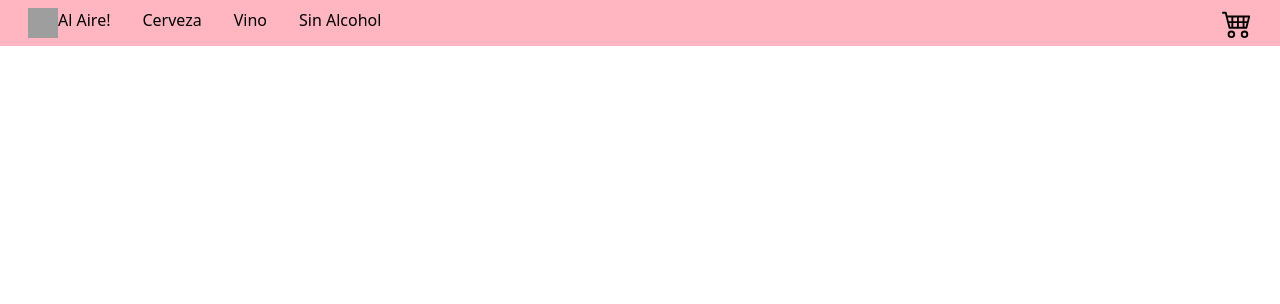
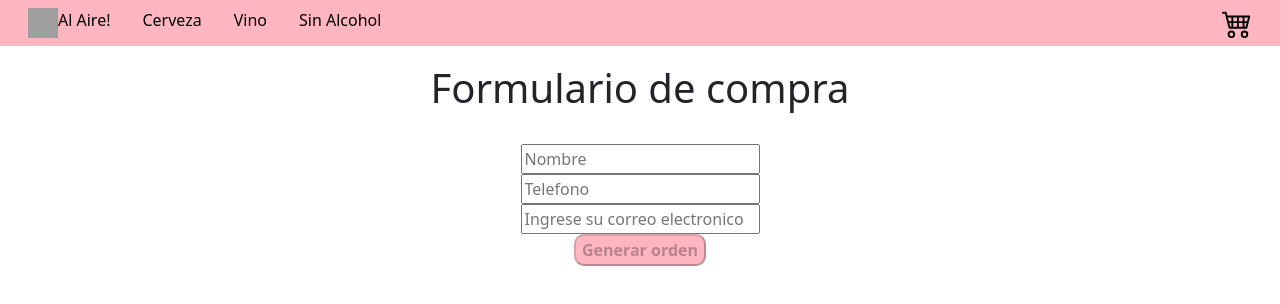
Before and after one commit to Janfisdel/fisdel-ecommerce, a React (Create React App) app: page /BuyerForm in a window 1280 px wide. Shown: the top 304 px of the page. Built offline with nearby package versions, Linux system fonts and the light colour scheme; grey boxes are pictures that could not be loaded.

Commit message:
creacion de formulario de compra

```diff
--- a/src/App.js
+++ b/src/App.js
@@ -3,6 +3,7 @@ import NavBar from './components/NavBar/NavBar';
 import ItemListContainer from './components/ItemListContainer/ItemListContainer';
 import ItemDetailContainer from './components/ItemDetailContainer/ItemDetailContainer';
 import Cart from './components/Cart/Cart'
+import BuyerForm from './components/BuyerForm/BuyerForm';
 import CartContextProvider from './context/CartContext';
 import './App.css';
 
@@ -32,7 +33,14 @@ function App() {
               <Route
                 exact
                 path="/cart"
-                element={<Cart />} />
+                element={<Cart />}
+              />
+              <Route
+                exact
+                path="/BuyerForm"
+                element={<BuyerForm/>}
+                />
+
             </Routes>
         </div>
     </BrowserRouter>
--- /dev/null
+++ b/src/components/BuyerForm/BuyerForm.css
@@ -0,0 +1,12 @@
+.form {
+    margin-top:2rem;
+}
+
+.buttonForm {
+    width: auto;
+  height: 2rem;
+  background-color: lightpink;
+  border-radius: 10px;
+  font-weight: bold;
+
+}
--- /dev/null
+++ b/src/components/BuyerForm/BuyerForm.js
@@ -0,0 +1,87 @@
+import React from 'react'
+import './BuyerForm.css';
+import {Link} from 'react-router-dom'
+import {addDoc, collection, getFirestore, Timestamp} from 'firebase/firestore'
+import { useState } from "react";
+import { useCartContext } from "../../context/CartContext"
+
+function BuyerForm() {
+    const {cartList, borrarCarrito, sumarPrecios} =useCartContext()
+
+
+
+    const [idOrder, setidOrder] = useState("")
+    const [dataForm, setDataForm] = useState({
+        name:"", phone:"", email:""
+    })
+
+    const handlerChange = (e)=>{
+         // console.log(e.target.name)
+         // console.log(e.target.value)
+         setDataForm({...dataForm,
+                     [e.target.name]:e.target.value})
+    }
+     console.log(dataForm)
+     //pasar esto a otro componente
+
+     const generarOrden = (e)=>{
+         e.preventDefault()
+
+        let order= {}
+         order.date = Timestamp.fromDate(new Date())
+         order.buyer= dataForm
+         order.total = sumarPrecios()
+
+         order.items = cartList.map( cartItem =>{
+             const id = cartItem.id;
+             const nombre = cartItem.nombre;
+             const precio = cartItem.precio * cartItem.cantidad
+
+             return {id, nombre, precio}
+         })
+
+
+         //Generar orden
+
+         const db = getFirestore()
+         const orderCollection = collection(db, 'orders')
+         addDoc(orderCollection, order)
+         .then(resp=>setidOrder(resp.id))
+         .catch(err=> console.log(err))
+         .finally(()=>{borrarCarrito()
+             setDataForm({name:"", phone:"", email:""})}
+                     )
+
+
+
+     }
+
+    return (
+        <div className ="container">
+            <h1>Formulario de compra</h1>
+
+            <form class="form" onSubmit={generarOrden}
+               onChange={handlerChange}>
+              <input type="text" name="name" placeholder="Nombre"  value={dataForm.name} required /> <br />
+              <input type="text" name="phone" placeholder="Telefono" value= {dataForm.phone} required /><br />
+              <input type="email" name="email" placeholder="Ingrese su correo electronico" value={dataForm.email} required /><br />
+
+           {cartList.length !== 0
+           ? <button class="buttonForm">Generar orden</button>
+            : <button class="buttonForm" disabled>Generar orden</button> }
+
+            {idOrder.length !== 0 && <> <p>Compra finalizada. La orden es {idOrder}</p>
+                                    <p><Link to="/" className="enlaceContinuar"> Realizar otra  compra </Link></p> </>}
+
+
+
+
+          </form>
+
+
+
+        </div>
+    )
+}
+
+export default BuyerForm
--- a/src/components/Cart/Cart.css
+++ b/src/components/Cart/Cart.css
@@ -1,3 +1,7 @@
+ li{
+   list-style: none;
+ }
+
  .eliminarItem{
   color:rgb(226, 135, 148);
   width: 2rem;
@@ -24,7 +28,7 @@
 }
 
 .button-vaciar {
-  width: 8rem;
+  width: auto;
   height: 2rem;
   background-color: lightpink;
   border-radius: 10px;
--- a/src/components/Cart/Cart.js
+++ b/src/components/Cart/Cart.js
@@ -3,12 +3,19 @@ import {Link} from 'react-router-dom'
 import './Cart.css';
 
 
+// import {addDoc, collection, getFirestore, Timestamp} from 'firebase/firestore'
+// import { useState } from "react";
+
 function Cart() {
    const {cartList, borrarCarrito, borrarItem, sumarCantidades, sumarPrecios} =useCartContext()
+
 
     return (
         <div className ="container">
           <h1>Carrito de compras</h1>
+
+            {/* este map tambien hacerlo en otro componente */}
+
           {cartList.map(prod=><li key={prod.id}>{prod.nombre} - {prod.cantidad} - ${prod.precio * prod.cantidad} -
                                                 <svg onClick={() => borrarItem(prod.id)} xmlns="http://www.w3.org/2000/svg" fill="currentColor" className="eliminarItem" viewBox="0 0 16 16">
                                                      <path d="M2.5 1a1 1 0 0 0-1 1v1a1 1 0 0 0 1 1H3v9a2 2 0 0 0 2 2h6a2 2 0 0 0 2-2V4h.5a1 1 0 0 0 1-1V2a1 1 0 0 0-1-1H10a1 1 0 0 0-1-1H7a1 1 0 0 0-1 1H2.5zm3 4a.5.5 0 0 1 .5.5v7a.5.5 0 0 1-1 0v-7a.5.5 0 0 1 .5-.5zM8 5a.5.5 0 0 1 .5.5v7a.5.5 0 0 1-1 0v-7A.5.5 0 0 1 8 5zm3 .5v7a.5.5 0 0 1-1 0v-7a.5.5 0 0 1 1 0z"/>
@@ -19,8 +26,8 @@ function Cart() {
                                  : <div><p>Cantidad total de productos: {sumarCantidades()}</p>
                                         <p> Precio total: ${sumarPrecios()}</p>
                                         <button className="button-vaciar" onClick={borrarCarrito}>Vaciar Carrito</button>
+                                        <Link to="/BuyerForm"><button className="button-vaciar" >Finalizar Compra</button></Link>
                                     </div>}
-
 
 
 
--- a/src/components/ItemDetail/ItemDetail.js
+++ b/src/components/ItemDetail/ItemDetail.js
@@ -25,7 +25,7 @@ function ItemDetail({item}) {
             </p>
             <p>precio: ${item.precio}</p>
               {irCarrito ? <ItemCount  stock ={item.stock} initial={1} onAdd={onAdd}/>
-                         :<Link to="/cart"><button className="button-cart">Finalizar Compra</button></Link>
+                         :<Link to="/cart"><button className="button-cart">Ir al carrito</button></Link>
                    }
 
 
--- a/src/components/ItemList/ItemList.js
+++ b/src/components/ItemList/ItemList.js
@@ -5,7 +5,8 @@ import './ItemList.css';
 function ItemList({productos}) {
     return (
         <div className="productGrid">
-        {productos.map((prod)=> <Item prod={prod} />)        }
+            {/* PREGUNTAR SI ESTA BIEN LA KEY AHI SINO ME TIRA ERROR */}
+        {productos.map((prod)=> <Item key={prod.id} prod={prod} />)        }
         </div>
     )
 }
--- a/src/components/NavBar/NavBar.js
+++ b/src/components/NavBar/NavBar.js
@@ -21,9 +21,9 @@ function NavBar () {
                                                    />
                                                    Al Aire!
             </NavLink>
-            <NavLink to="/categoria/cerveza" className="navLink" activeClassName="active">Cerveza</NavLink>
-            <NavLink to="/categoria/vino" className="navLink" activeClassName="active">Vino</NavLink>
-            <NavLink to="/categoria/sin_alcohol" className="navLink" activeClassName="active">Sin Alcohol</NavLink>
+            <NavLink to="/categoria/cerveza" className="navLink" activeclassname="active">Cerveza</NavLink>
+            <NavLink to="/categoria/vino" className="navLink" activeclassname="active">Vino</NavLink>
+            <NavLink to="/categoria/sin_alcohol" className="navLink" activeclassname="active">Sin Alcohol</NavLink>
 
             </Nav>
              <NavLink to="/cart" className="navLink"><CartWidget/></NavLink>
```
